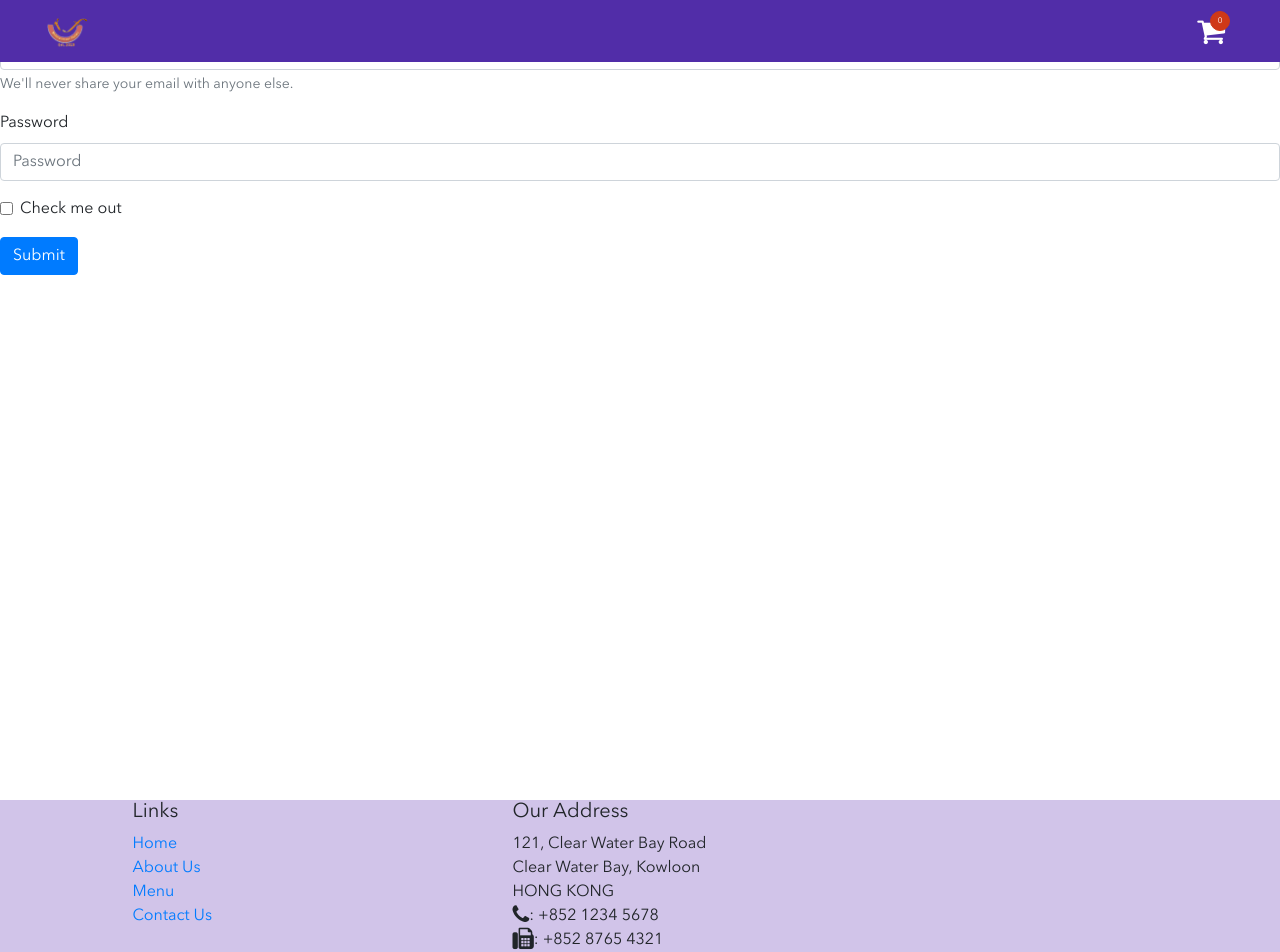
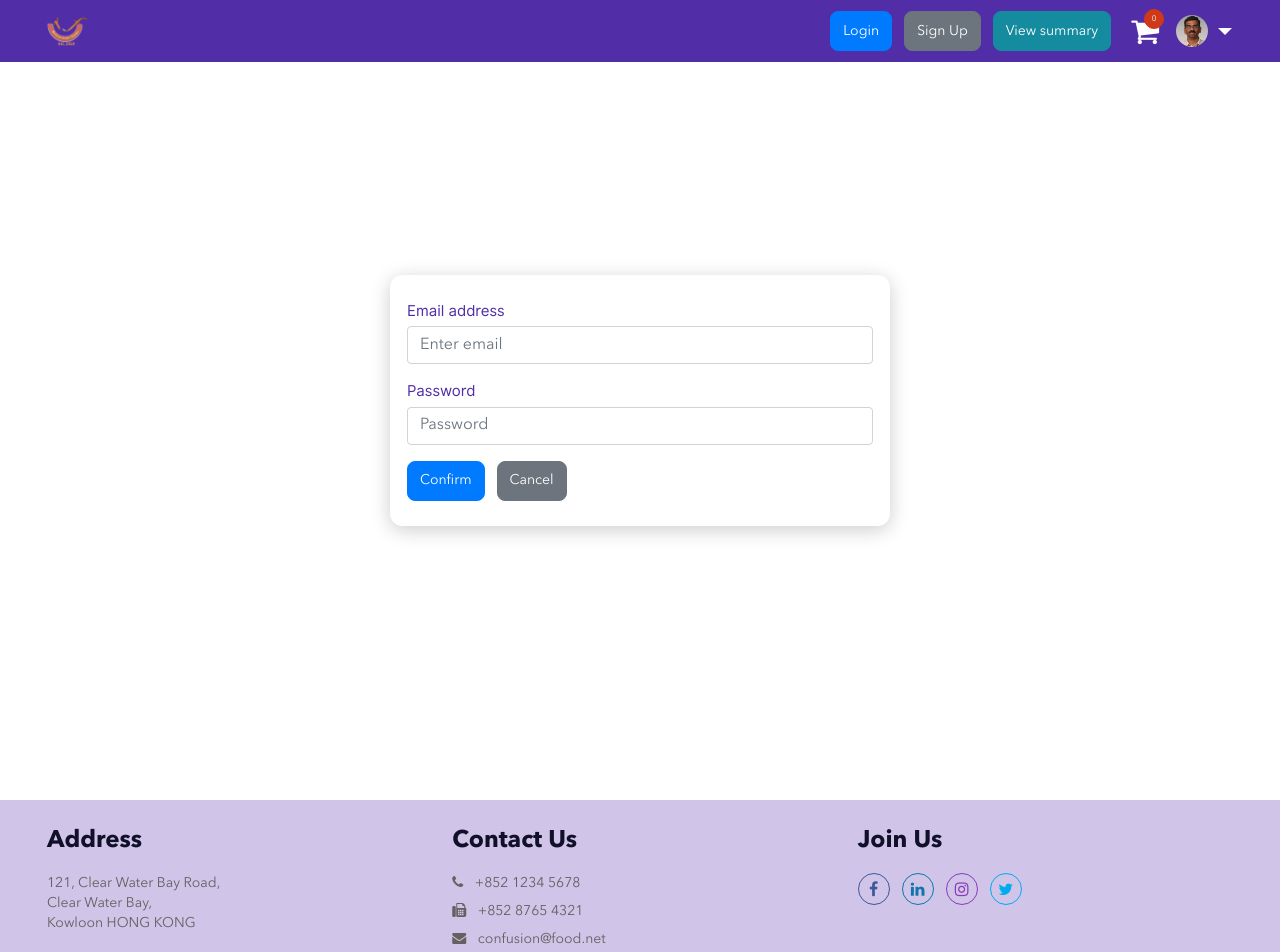
Before and after one commit to banoshahar/shopping-cart, a React (Create React App) app: page /login in a window 1280 px wide. Shown: the top 952 px of the page. Built offline with nearby package versions, Linux system fonts and the light colour scheme.

Commit message:
Product page complete

```diff
--- a/src/assets/css/style.css
+++ b/src/assets/css/style.css
@@ -1,51 +1,51 @@
 @font-face {
-  font-family: 'Inter UI';
-  src: url('../fonts/interUI/InterUI-Medium.woff2') format('woff2'),
-      url('../fonts/interUI/InterUI-Medium.woff') format('woff'),
-      url('../fonts/interUI/InterUI-Medium.ttf') format('truetype');
+  font-family: "Inter UI";
+  src: url("../fonts/interUI/InterUI-Medium.woff2") format("woff2"),
+    url("../fonts/interUI/InterUI-Medium.woff") format("woff"),
+    url("../fonts/interUI/InterUI-Medium.ttf") format("truetype");
   font-weight: 500;
   font-style: normal;
 }
 
 @font-face {
-  font-family: 'Inter UI';
-  src: url('../fonts/interUI/InterUI-Regular.woff2') format('woff2'),
-      url('../fonts/interUI/InterUI-Regular.woff') format('woff'),
-      url('../fonts/interUI/InterUI-Regular.ttf') format('truetype');
+  font-family: "Inter UI";
+  src: url("../fonts/interUI/InterUI-Regular.woff2") format("woff2"),
+    url("../fonts/interUI/InterUI-Regular.woff") format("woff"),
+    url("../fonts/interUI/InterUI-Regular.ttf") format("truetype");
   font-weight: normal;
   font-style: normal;
 }
 
 @font-face {
-  font-family: 'Inter UI';
-  src: url('../fonts/interUI/InterUI-Bold.woff2') format('woff2'),
-      url('../fonts/interUI/InterUI-Bold.woff') format('woff'),
-      url('../fonts/interUI/InterUI-Bold.ttf') format('truetype');
+  font-family: "Inter UI";
+  src: url("../fonts/interUI/InterUI-Bold.woff2") format("woff2"),
+    url("../fonts/interUI/InterUI-Bold.woff") format("woff"),
+    url("../fonts/interUI/InterUI-Bold.ttf") format("truetype");
   font-weight: bold;
   font-style: normal;
 }
 
 @font-face {
-  font-family: 'Inter UI';
-  src: url('../fonts/interUI/InterUI-Black.woff2') format('woff2'),
-      url('../fonts/interUI/InterUI-Black.woff') format('woff'),
-      url('../fonts/interUI/InterUI-Black.ttf') format('truetype');
+  font-family: "Inter UI";
+  src: url("../fonts/interUI/InterUI-Black.woff2") format("woff2"),
+    url("../fonts/interUI/InterUI-Black.woff") format("woff"),
+    url("../fonts/interUI/InterUI-Black.ttf") format("truetype");
   font-weight: 900;
   font-style: normal;
 }
 @font-face {
-font-family: 'Avenir Next LT Pro';
-src: url('../fonts/Avenir Next/AvenirNextLTPro-Regular.woff2') format('woff2'),
-    url('../fonts/Avenir Next/AvenirNextLTPro-Regular.woff') format('woff');
+  font-family: "Avenir Next LT Pro";
+  src: url("../fonts/Avenir Next/AvenirNextLTPro-Regular.woff2") format("woff2"),
+    url("../fonts/Avenir Next/AvenirNextLTPro-Regular.woff") format("woff");
   font-weight: normal;
   font-style: normal;
   font-display: swap;
 }
 
 @font-face {
-font-family: 'Avenir Next LT Pro';
-src: url('../fonts/Avenir Next/AvenirNextLTPro-Bold.woff2') format('woff2'),
-    url('../fonts/Avenir Next/AvenirNextLTPro-Bold.woff') format('woff');
+  font-family: "Avenir Next LT Pro";
+  src: url("../fonts/Avenir Next/AvenirNextLTPro-Bold.woff2") format("woff2"),
+    url("../fonts/Avenir Next/AvenirNextLTPro-Bold.woff") format("woff");
   font-weight: bold;
   font-style: normal;
   font-display: swap;
@@ -54,54 +54,125 @@ html {
   height: -webkit-fill-available;
 }
 body {
-  font-family: 'Avenir Next LT Pro';
+  font-family: "Avenir Next LT Pro";
   min-height: 100vh;
   min-height: -webkit-fill-available;
 }
-ul, ol {
+ul,
+ol {
   padding: 0;
   margin: 0;
 }
 ul li,
-ol li  {
+ol li {
   list-style: none;
 }
 a,
 button {
   cursor: pointer;
-  -webkit-transition: all .2s ease;
-  -moz-transition: all .2s ease;
-  -o-transition: all .2s ease;
-  transition: all .2s ease;
+  -webkit-transition: all 0.2s ease;
+  -moz-transition: all 0.2s ease;
+  -o-transition: all 0.2s ease;
+  transition: all 0.2s ease;
 }
 a:hover {
   text-decoration: none;
+  color: inherit;
 }
-img{
+img {
   max-width: 100%;
 }
 button:focus,
 input:focus,
 textarea:focus,
-.form-control:focus {
+.form-control:focus,
+.btn:focus,
+.btn-primary:not(:disabled):not(.disabled).active:focus,
+.btn-primary:not(:disabled):not(.disabled):active:focus,
+.show > .btn-primary.dropdown-toggle:focus {
   outline: none;
   box-shadow: none;
 }
 input {
-  -webkit-transition: all .2s ease;
-  -moz-transition: all .2s ease;
-  -o-transition: all .2s ease;
-  transition: all .2s ease;
+  -webkit-transition: all 0.2s ease;
+  -moz-transition: all 0.2s ease;
+  -o-transition: all 0.2s ease;
+  transition: all 0.2s ease;
+}
+.btn {
+  display: flex;
+  align-items: center;
+  justify-content: center;
 }
 .btn-secondary:not(:disabled):not(.disabled):active:focus,
 .btn-secondary:not(:disabled):not(.disabled).active:focus,
 .show > .btn-secondary.dropdown-toggle:focus {
   box-shadow: none;
 }
+.h1, .h2, .h3, .h4, .h5, .h6, h1, h2, h3, h4, h5, h6, p {
+  margin: 0px;
+}
+.xl--hd {
+  font-size: 48px;
+  line-height: 60px;
+}
+.lg--hd {
+  font-size: 40px;
+  line-height: 52px;
+}
+.md--hd {
+  font-size: 32px;
+  line-height: 42px;
+}
+.normal--hd {
+  font-size: 28px;
+  line-height: 36px;
+}
+.sm--hd {
+  font-size: 24px;
+  line-height: 32px;
+}
+.lg--para {
+  font-size: 20px;
+  line-height: 26px;
+}
+.md--para {
+  font-size: 18px;
+  line-height: 24px;
+}
+.normal--para {
+  font-size: 16px;
+  line-height: 22px;
+}
+.sm--para {
+  font-size: 14px;
+  line-height: 20px;
+}
+.dark--text {
+  color: #111029;
+}
+.grey--text {
+  color: #656161;
+}
+.blue--text {
+  color: #403d92;
+}
+.purple--text {
+  color: #4c40f7;
+}
+.font--medium {
+  font-weight: 500;
+}
+.font--semiBold {
+  font-weight: 600;
+}
 .flex--col-grow {
   display: flex;
   flex-direction: column;
   flex-grow: 1;
+}
+.interUi {
+  font-family: "Inter UI";
 }
 .cart--main {
   min-height: 100vh;
@@ -113,14 +184,11 @@ input {
   min-height: 62px;
   display: flex;
   align-items: center;
-  background-color:#512DA8;
+  background-color: #512da8;
   z-index: 2;
 }
 .main--navbar {
   padding: 8px 0px;
-}
-.main--footer {
-  background-color: #D1C4E9;
 }
 .container--lg {
   max-width: 100%;
@@ -131,7 +199,13 @@ input {
   padding-right: 15px;
 }
 .main--navbar .navbar-brand {
-
+  display: flex;
+  align-items: center;
+  justify-content: center;
+  overflow: hidden;
+  max-height: 50px;
+  flex-shrink: 0px;
+  padding: 0px;
 }
 .cart--icon {
   position: relative;
@@ -140,6 +214,7 @@ input {
   justify-content: center;
   font-size: 30px;
   color: #ffffff;
+  margin-left: 8px;
 }
 .cart--total {
   position: absolute;
@@ -165,14 +240,17 @@ input {
   padding: 2px;
   overflow: hidden;
 }
-.header--spacing {
+.prd--card-container,
+.summary--container {
   margin-top: 62px;
+  padding-top: 40px;
+  padding-bottom: 40px;
 }
 .prd--card {
   display: flex;
   flex-direction: column;
   padding: 0px;
-  background: #FFFFFF;
+  background: #ffffff;
   border: 1px solid #ffffff;
   box-shadow: 0px 4px 20px rgba(2, 5, 32, 0.2);
   border-radius: 12px;
@@ -180,32 +258,232 @@ input {
   -moz-border-radius: 12px;
   -ms-border-radius: 12px;
   -o-border-radius: 12px;
+  margin-bottom: 16px;
+}
+.prd--card-row col:last-child .prd--card {
+  margin-bottom: 0px;
 }
 .prd--card-img {
   display: flex;
   justify-content: center;
   align-items: center;
   width: 100%;
-  height: 150px;
+  height: 180px;
   overflow: hidden;
   border-radius: 12px 12px 0px 0px;
   -webkit-border-radius: 12px 12px 0px 0px;
   -moz-border-radius: 12px 12px 0px 0px;
   -ms-border-radius: 12px 12px 0px 0px;
   -o-border-radius: 12px 12px 0px 0px;
+  margin-bottom: 8px;
 }
-.prd--card-img {
+.prd--card-img img {
   width: 100%;
   height: 100%;
-  object-fit: contain;
 }
 .prd--card-body {
   display: flex;
   flex-direction: column;
-  padding: 20px 16px;
+  padding: 16px;
 }
 .prd--card-ftr {
   display: flex;
   align-items: center;
   justify-content: center;
+  padding: 8px 16px 24px 16px;
 }
+.prd--card-btn {
+  min-height: 40px;
+  min-width: 80px;
+  padding: 8px 12px;
+  font-size: 14px;
+  line-height: 18px;
+  color: #ffffff;
+  margin-right: 12px;
+  font-family: "Inter UI";
+}
+.main--footer {
+  background-color: #d1c4e9;
+  padding: 25px 0px;
+}
+.social--link {
+  display: flex;
+  justify-content: center;
+  align-items: center;
+  padding: 2px;
+  font-size: 16px;
+  width: 32px;
+  height: 32px;
+  flex-shrink: 0;
+  margin-right: 12px;
+  border-radius: 50%;
+  -webkit-border-radius: 50%;
+  -moz-border-radius: 50%;
+  -ms-border-radius: 50%;
+  -o-border-radius: 50%;
+  cursor: pointer;
+  opacity: 1;
+}
+.social--ldIn, .social--ldIn:hover {
+  border: 1px solid #0e76a8;
+  color: #0e76a8;
+}
+.social--insta, .social--insta:hover {
+  border: 1px solid #8a3ab9;
+  color: #8a3ab9;
+}
+.social--twt,
+.social--twt:hover {
+  border: 1px solid #00acee;
+  color: #00acee;
+}
+.social--fb,
+.social--fb:hover {
+  border: 1px solid #3b5998;
+  color: #3b5998;
+}
+.social--link:hover {
+  opacity: 0.7;
+}
+.ftr--cp {
+  border-top: 1px solid rgb(177 177 177 / 60%);
+  padding-top: 16px;
+  margin-top: 24px;
+}
+.hd--line {
+  position: relative;
+  padding-left: 38px;
+}
+.hd--line::before {
+  position: absolute;
+  content: '';
+  left: 0px;
+  top: 50%;
+  width: 30px;
+  height: 2px;
+  border-radius: 4px;
+  background-color: #4c40f7;
+  -webkit-border-radius: 8px;
+  -moz-border-radius: 4px;
+  -ms-border-radius: 4px;
+  -o-border-radius: 4px;
+}
+.drpDn--main .dropdown-toggle,
+.drpDn--main .btn-primary,
+.drpDn--main .btn-primary:hover,
+.drpDn--main .dropdown-toggle:hover,
+.drpDn--main .btn-primary:not(:disabled):not(.disabled).active, .drpDn--main .btn-primary:not(:disabled):not(.disabled):active, .drpDn--main.show>.btn-primary.dropdown-toggle {
+  position: relative;
+  padding: 0px;
+  border: 1px solid transparent;
+  background-color: transparent;
+  margin-left: 16px;
+}
+.drpDn--main .dropdown-toggle .drpDn--img {
+  display: flex;
+  justify-content: center;
+  align-items: center;
+  background-color: #ffffff;
+  border: none;
+  border-radius: 50%;
+  -webkit-border-radius: 50%;
+  -moz-border-radius: 50%;
+  -ms-border-radius: 50%;
+  -o-border-radius: 50%;
+  width: 32px;
+  height: 32px;
+  flex-shrink: 0;
+  overflow: hidden;
+}
+.drpDn--main .dropdown-toggle img {
+  width: 100%;
+  height: 100%;
+  object-fit: cover;
+}
+.drpDn--main .dropdown-toggle::after {
+  margin-left: 10px;
+  border-top: 7px solid;
+  border-right: 7px solid transparent;
+  border-left: 7px solid transparent;
+}
+.hdr--btn {
+  min-height: 40px;
+  border-radius: 8px;
+  min-width: 60px;
+  -webkit-border-radius: 8px;
+  -moz-border-radius: 8px;
+  -ms-border-radius: 8px;
+  -o-border-radius: 8px;
+  padding: 8px 12px;
+  font-size: 14px;
+  color: #ffffff;
+  margin-right: 12px;
+}
+.login--btn {
+  background-color: #007bff;
+  border: 1px solid #007bff;
+}
+.login--btn.btn-secondary:focus, .login--btn.btn-secondary:hover, .login--btn.btn-secondary:not(:disabled):not(.disabled):active {
+  background-color: #015dc5;
+  border: 1px solid #015dc5;
+  color: #ffffff;
+}
+.signUp--btn {
+  background-color: #6c757d;
+  border: 1px solid #6c757d;
+}
+.signUp--btn.btn-secondary:focus, .signUp--btn.btn-secondary:hover, .signUp--btn.btn-secondary:not(:disabled):not(.disabled):active {
+  background-color: #5a6268;
+  border: 1px solid #5a6268;
+  color: #ffffff;
+}
+.summary--btn {
+  background-color: #148B9E;
+  border: 1px solid #148B9E;
+}
+.summary--btn.btn-secondary:focus, .summary--btn.btn-secondary:hover, .summary--btn.btn-secondary:not(:disabled):not(.disabled):active {
+  background-color: #007285;
+  border: 1px solid #007285;
+  color: #ffffff;
+}
+.nav--sm-btn {
+  width: 100%;
+  max-width: 160px;
+  margin-left: auto;
+  margin-right: auto;
+  padding: 16px 0px;
+}
+.nav--sm-btn .hdr--btn {
+  margin-right: 0px;
+  margin-bottom: 12px;
+}
+.nav--sm-btn .hdr--btn:last-child {
+  margin-bottom: 0px;
+}
+.login--inner {
+  width: 100%;
+  max-width: 500px;
+  margin-left: auto;
+  margin-right: auto;
+  padding: 24px 16px;
+  background: #ffffff;
+  border: 1px solid #ffffff;
+  box-shadow: 0px 4px 20px rgb(2 5 32 / 20%);
+  border-radius: 12px;
+  -webkit-border-radius: 12px;
+  -moz-border-radius: 12px;
+  -ms-border-radius: 12px;
+  -o-border-radius: 12px;
+}
+.login--form label {
+  color: #512da8;
+  font-weight: 400;
+  font-size: 15px;
+  font-family: "Inter UI";
+  margin-bottom: 4px;
+}
+.drpDn--main .dropdown-menu {
+  min-width: 240px;
+  max-width: 240px;
+  top: 12px!important;
+}
--- a/src/components/Carts/index.jsx
+++ b/src/components/Carts/index.jsx
@@ -19,7 +19,7 @@ const Cart = () => {
   const {count ,price } = cartTotal
 
   return (
-    <div>
+    <div className="container flex--col-grow summary--container">
       <div>
         {cart.map((item) => (
           <CartItem key={item._id} item={item} />
--- a/src/components/Footer/FooterComponent.jsx
+++ b/src/components/Footer/FooterComponent.jsx
@@ -1,46 +1,51 @@
 import React from 'react';
 import { Link } from 'react-router-dom';
+import { Row, Col } from 'react-bootstrap';
+
+
 function Footer(props) {
     return (
         <div className="main--footer">
-            <div className="container">
-                <div className="row justify-content-center">
-                    <div className="col-4">
-                        <h5>Links</h5>
-                        <ul className="list-unstyled">
-                        <li><Link to='/home'>Home</Link></li>
-                        <li><Link to='/aboutus'>About Us</Link></li>
-                        <li><Link to='/menu'>Menu</Link></li>
-                        <li><Link to='/contactus'>Contact Us</Link></li>
-                        </ul>
-                    </div>
-                    <div className="col-7">
-                        <h5>Our Address</h5>
-                        <address>
-                            121, Clear Water Bay Road<br />
-		              Clear Water Bay, Kowloon<br />
-		              HONG KONG<br />
-                            <i className="fa fa-phone fa-lg"></i>: +852 1234 5678<br />
-                            <i className="fa fa-fax fa-lg"></i>: +852 8765 4321<br />
-                            <i className="fa fa-envelope fa-lg"></i>: <a href="mailto:confusion@food.net">
-                                confusion@food.net</a>
-                        </address>
-                    </div>
-                    <div className="col-12">
-                        <div className="text-center">
-                            <a className="btn btn-social-icon btn-google" href="http://google.com/+"><i className="fa fa-google-plus"></i></a>
-                            <a className="btn btn-social-icon btn-facebook" href="http://www.facebook.com/profile.php?id="><i className="fa fa-facebook"></i></a>
-                            <a className="btn btn-social-icon btn-linkedin" href="http://www.linkedin.com/in/"><i className="fa fa-linkedin"></i></a>
-                            <a className="btn btn-social-icon btn-twitter" href="http://twitter.com/"><i className="fa fa-twitter"></i></a>
-                            <a className="btn btn-social-icon btn-google" href="http://youtube.com/"><i className="fa fa-youtube"></i></a>
-                            <a className="btn btn-social-icon" href="mailto:"><i className="fa fa-envelope-o"></i></a>
+            <div className="container--lg">
+                <Row>
+                    <Col md="4" sm="6">
+                        <div className="ftr--content">
+                        <h3 className="sm--hd font--semiBold dark--text mb-3">Address</h3>
+                        <address className="sm--para grey--text">
+                            121, Clear Water Bay Road,<br/>
+                            Clear Water Bay,<br/>
+                            Kowloon HONG KONG</address>
+                      </div>
+                    </Col>
+                    <Col md="4" sm="6">
+                        <div className="ftr--content">
+                        <h3 className="sm--hd font--semiBold dark--text mb-3">Contact Us</h3>
+                            <div className="sm--para grey--text mb-2"><i className="fa fa-phone mr-2"></i> +852 1234 5678</div>
+                            <div className="sm--para grey--text mb-2"><i className="fa fa-fax mr-2"></i> +852 8765 4321</div>
+                            <div className="sm--para grey--text"><i className="fa fa-envelope mr-2"></i> <a href="#"
+                            className="sm--para grey--text text-decoration-none">
+                                confusion@food.net</a></div>
                         </div>
-                    </div>
-                </div>
-                <div className="row justify-content-center">
-                    <div className="col-auto">
-                        <p>© Copyright 2018 Ristorante Con Fusion</p>
-                    </div>
+                    </Col>
+                    <Col md="4" sm="6" xs="12">
+                        <div className="mt-md-0 mt-3 ftr--content">
+                        <h3 className="sm--hd font--semiBold dark--text mb-3">Join Us</h3>
+                            <div className="d-flex align-items-center">
+                                <a className="social--link social--fb text-decoration-none" href="http://www.facebook.com"><i className="fa fa-facebook"></i></a>
+                                <a className="social--link social--ldIn text-decoration-none" href="http://www.linkedin.com"><i className="fa fa-linkedin"></i></a>
+                                <a className="social--link social--insta text-decoration-none" href="http://www.instagram.com"><i className="fa fa-instagram"></i></a>
+                                <a className="social--link social--twt text-decoration-none" href="http://twitter.com/"><i className="fa fa-twitter"></i></a>
+
+                            </div>
+                        </div>
+                    </Col>
+                </Row>
+                <div className="ftr--cp">
+                <Row>
+                    <Col xs="12">
+                        <p className="text-center sm--para blue--text">© Copyright 2018 Ristorante Con Fusion</p>
+                    </Col>
+                </Row>
                 </div>
             </div>
         </div>
--- a/src/components/Header/HeaderComponent.jsx
+++ b/src/components/Header/HeaderComponent.jsx
@@ -3,32 +3,63 @@ import {
     Navbar, NavbarBrand, Nav, Collapse, NavItem,
     Button  ,NavbarToggler
 } from 'reactstrap';
-import { NavLink } from 'react-router-dom';
+import { NavLink,useHistory } from 'react-router-dom';
 import useCartHooks from '../../redux/Shopping/Cart/cart-actions';
+import { Dropdown } from 'react-bootstrap';
+
 
 const Header = () => {
     const [isNavOpen ,toggleNav] = useState(false);
     const handleShow = () => toggleNav(temp => !temp);
     const {cartTotal} = useCartHooks()
+    const history = useHistory()
     return (
         <div className="nav--container">
         <div className="container--lg">
             <Navbar dark expand="lg" className="main--navbar">
                 <NavbarToggler onClick={handleShow} />
                     <NavbarBrand className="mr-auto" href="/"><img src='assets/images/logo.png' height="30" width="41" alt='Shopping Cart' /></NavbarBrand>
+
+                    <div className="hdr--center d-lg-flex d-none alig-items-center">
+                        <Button className="btn hdr--btn login--btn">Login</Button>
+                        <Button className="btn hdr--btn sigUp--btn">Sign Up</Button>
+                        <Button className="btn hdr--btn summary--btn" onClick={() => history.push('/cart')}>View summary</Button>
+                    </div>
+                    <div className="hdr--left d-flex alig-items-center">
+                    <div className="cart--icon">
+                        <span className="fa fa-shopping-cart"></span>
+                        <div className="cart--total"><span className="cart--total-qt">{cartTotal.count}</span></div>
+                    </div>
+                    <Dropdown className="drpDn--main">
+                        <Dropdown.Toggle>
+                            <div className="drpDn--img"><img src="assets/images/alberto.png"/></div>
+                        </Dropdown.Toggle>
+
+                        <Dropdown.Menu>
+                            <Dropdown.Item href="#"></Dropdown.Item>
+                            <Dropdown.Item href="#">Username Username Username Username Username</Dropdown.Item>
+                            <Dropdown.Item href="#" className="text-danger"><i className="fa fa-sign-out-alt text-danger"></i>Log out</Dropdown.Item>
+                        </Dropdown.Menu>
+                    </Dropdown>
+                    </div>
                     <Collapse isOpen={isNavOpen} navbar>
                         <Nav className="ml-auto" navbar>
-                            <NavItem>
+                            {/* <NavItem>
                             <NavLink className="nav-link" to='/cart'>
                                 <div className="cart--icon">
                                     <span className="fa fa-shopping-cart"></span>
                                     <div className="cart--total"><span className="cart--total-qt">{cartTotal.count}</span></div>
                                 </div>
                                 </NavLink>
-                            </NavItem>
-
+                            </NavItem> */}
+                            <div className="nav--sm-btn d-flex flex-column alig-items-center">
+                                <Button className="btn hdr--btn login--btn">Login</Button>
+                                <Button className="btn hdr--btn sigUp--btn">Sign Up</Button>
+                                <Button className="btn hdr--btn summary--btn">View summary</Button>
+                    </div>
                         </Nav>
                     </Collapse>
+
             </Navbar>
         </div>
         </div>
--- a/src/components/login/index.jsx
+++ b/src/components/login/index.jsx
@@ -2,27 +2,33 @@ import React from "react";
 import { Form, Button } from 'react-bootstrap';
 const Login = () => {
   return (
-    <div className="cart--main">
-      <Form>
+    <div className="cart--main flex--col-grow">
+      <div className="container flex--col-grow align-items-center justify-content-center">
+        <div className="login--inner">
+          <Form className="login--form w-100">
             <Form.Group controlId="formBasicEmail">
               <Form.Label>Email address</Form.Label>
               <Form.Control type="email" placeholder="Enter email" />
-          <Form.Text className="text-muted">
+              {/* <Form.Text className="text-muted">
                 We'll never share your email with anyone else.
-          </Form.Text>
+              </Form.Text> */}
             </Form.Group>
 
             <Form.Group controlId="formBasicPassword">
               <Form.Label>Password</Form.Label>
               <Form.Control type="password" placeholder="Password" />
             </Form.Group>
-        <Form.Group controlId="formBasicCheckbox">
-          <Form.Check type="checkbox" label="Check me out" />
-        </Form.Group>
-        <Button variant="primary" type="submit">
-          Submit
+            <div className="d-flex align-items-center">
+            <Button variant="primary" type="submit" className="hdr--btn login--btn">
+              Confirm
             </Button>
+            <Button variant="secondary" type="button" className="hdr--btn signUp--btn">
+              Cancel
+            </Button>
+            </div>
           </Form>
+        </div>
+      </div>
     </div>
   );
 };
```
Also changed, not shown: src/assets/css/responsive.css (+8 -2 lines), src/components/Products/Product/Product.jsx (+11 -11 lines), src/components/Products/index.jsx (+9 -3 lines). Lines whose indentation alone changed are shown as unchanged.
